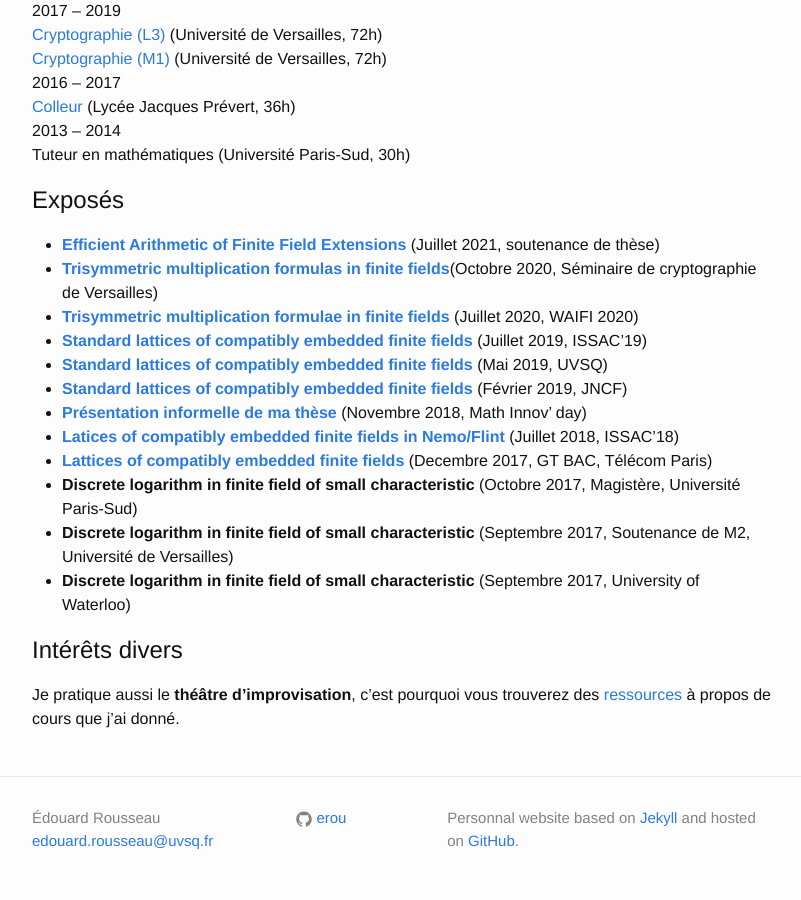
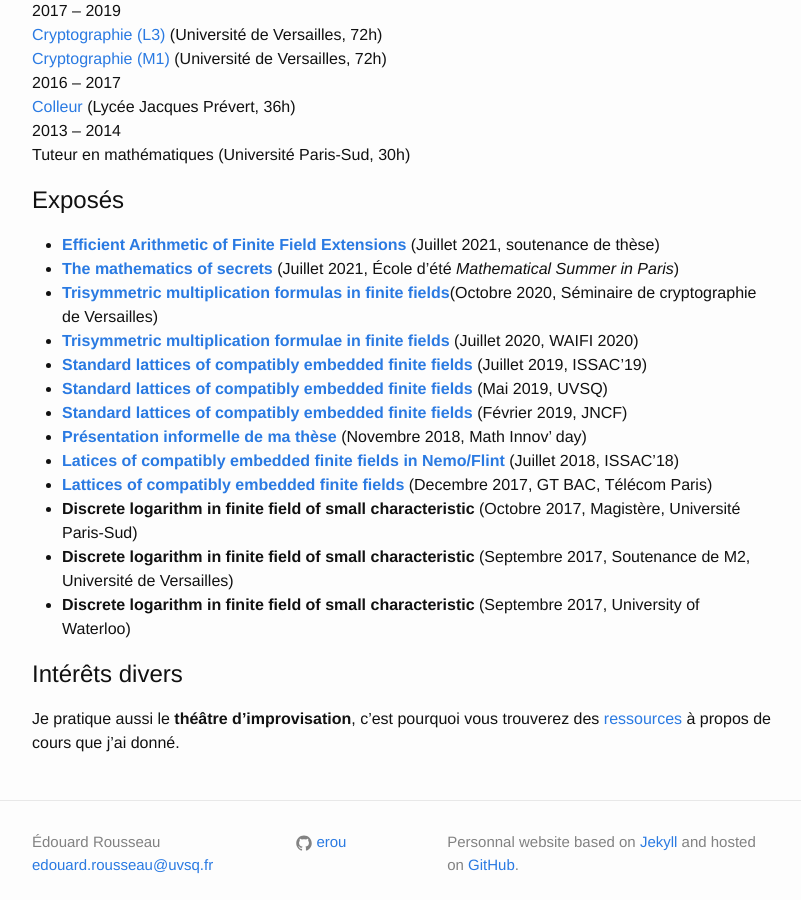
Before and after one commit to erou/erou.github.io, a Jekyll site: the page built from index.md, in a window 1280 px wide and 900 px high, scrolled down 1368 px. Shown: the whole window, without its empty margins (238-1039 px from the left). Built offline with Jekyll 4.4.1, drawn with Linux system fonts in a browser that asks for light colours.

Commit message:
talk on MSP

```diff
--- a/index.md
+++ b/index.md
@@ -98,6 +98,8 @@ Vous trouverez plus de détails sur la [page dédiée](teaching).
 
 * [**Efficient Arithmetic of Finite Field Extensions**](talk-defense.pdf)
   (Juillet 2021, soutenance de thèse)
+* [**The mathematics of secrets**](talk-msp.pdf)
+  (Juillet 2021, École d'été *Mathematical Summer in Paris*)
 * [**Trisymmetric multiplication formulas in finite
   fields**](talk-crypto.pdf)(Octobre 2020, Séminaire de cryptographie de
 Versailles)
```
Also changed, not shown: en/index.md (+2 -0 lines), 1 other file.
